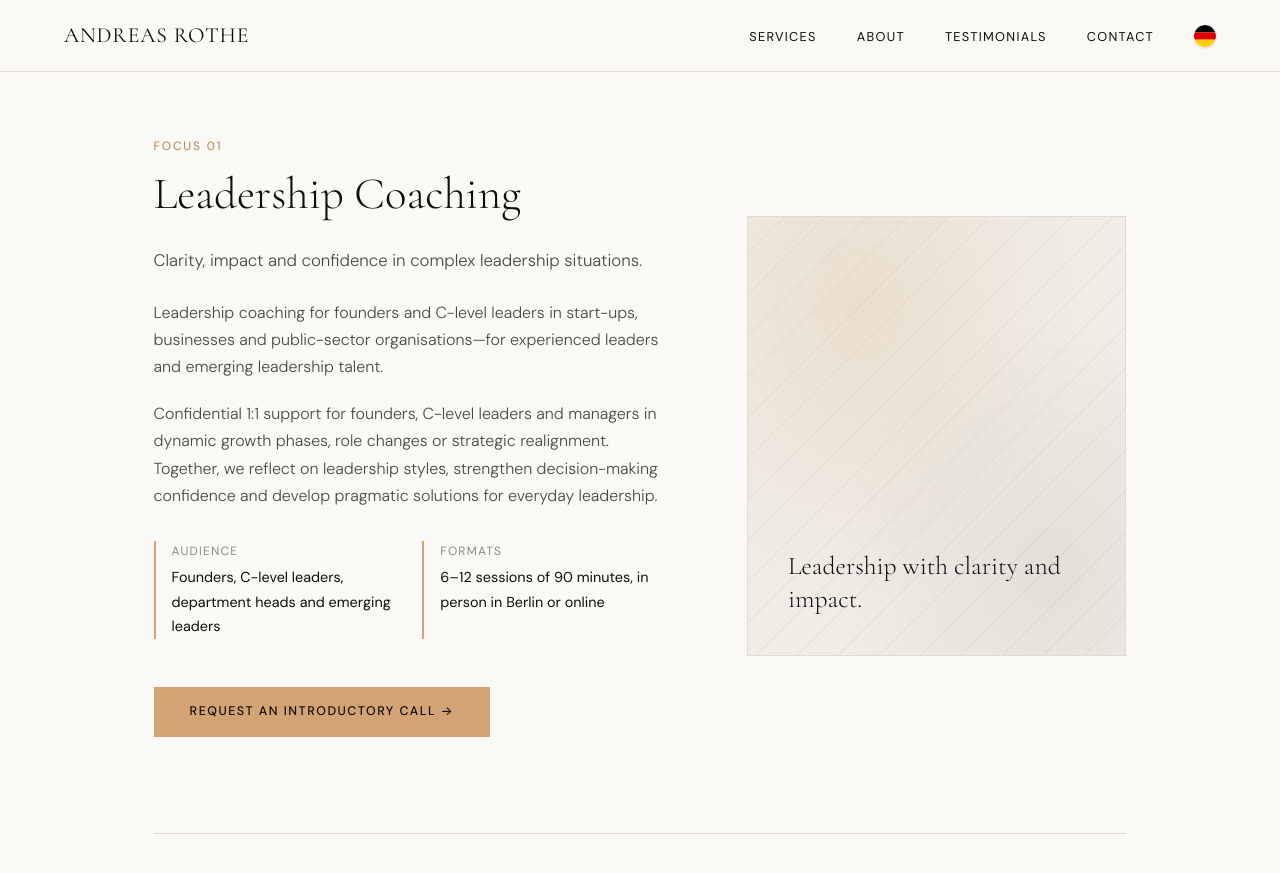
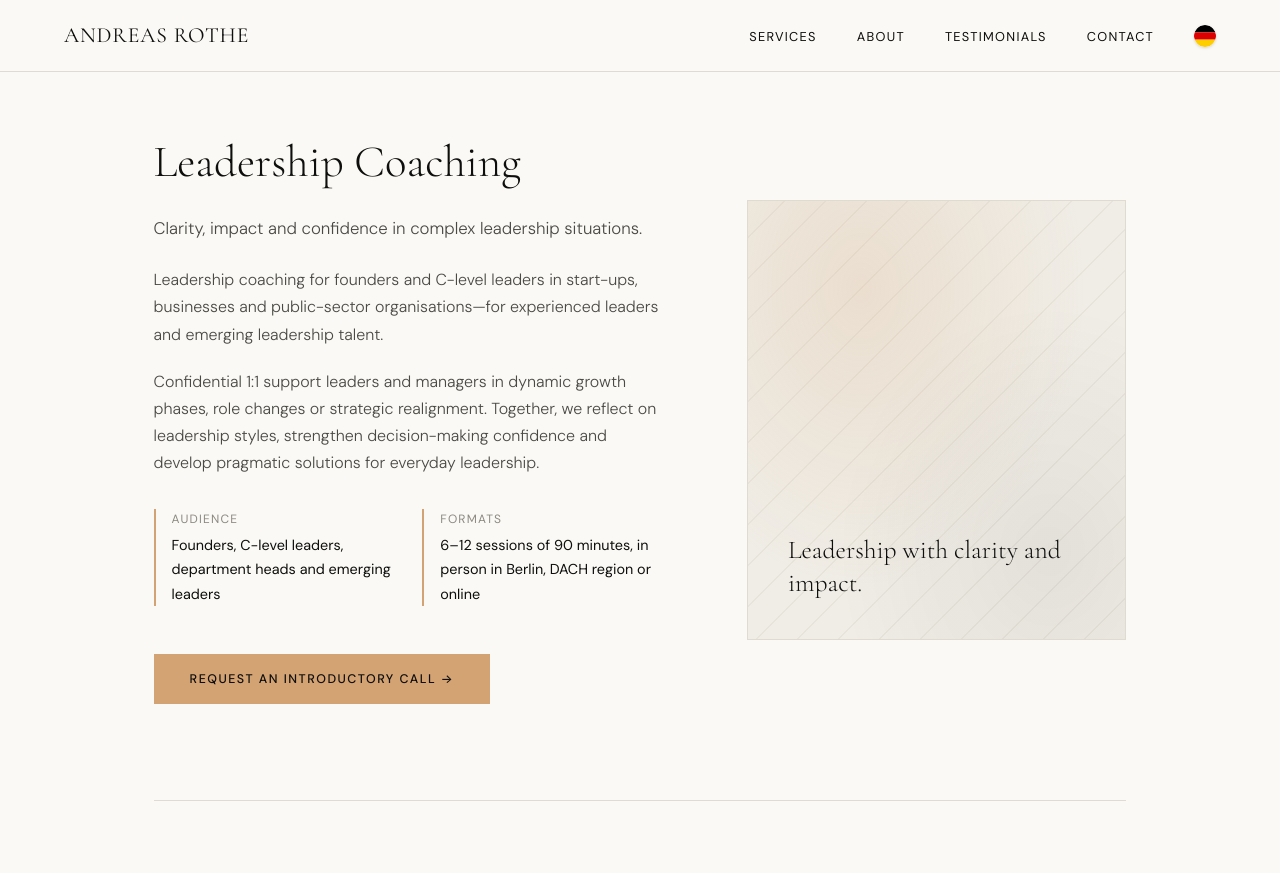
Before and after one commit to arothe161/andreasrothe, a Jekyll site: the page built from en/leadership-coaching.html, in a window 1280 px wide and 900 px high. Shown: the top 873 px of the window. Built offline with Jekyll 4.4.1, drawn with Linux system fonts in a browser that asks for light colours.

Commit message:
format fixes

```diff
--- a/en/index.html
+++ b/en/index.html
@@ -23,7 +23,7 @@
   </div>
   <div class="hero-image">
     <img
-	  src="{{ '/assets/highway-to-success.jpg' | relative_url }}"
+	  src="{{ '/assets/road-to-success.jpg' | relative_url }}"
 	  alt="Mountain road leading into the distance"
 	  class="hero-image-photo"
     >
--- a/en/leadership-coaching.html
+++ b/en/leadership-coaching.html
@@ -9,8 +9,7 @@
 <!-- Section 1: Leadership Coaching -->
 <section class="lp-split-section" style="padding-top: calc(var(--nav-h) + 4rem);">
   <div class="lp-split-text">
-    <h2 class="section-label">Focus 01</h2>
-    <h1 class="section-title">Leadership Coaching</h1>
+    <h2 class="section-title">Leadership Coaching</h2>
     <p class="hero-sub" style="margin-bottom: 1.5rem;">
       Clarity, impact and confidence in complex leadership situations.
     </p>
@@ -18,7 +17,7 @@
       Leadership coaching for founders and C-level leaders in start-ups, businesses and public-sector organisations—for experienced leaders and emerging leadership talent.
     </p>
     <p>
-      Confidential 1:1 support for founders, C-level leaders and managers in dynamic growth phases, role changes or strategic realignment. Together, we reflect on leadership styles, strengthen decision-making confidence and develop pragmatic solutions for everyday leadership.
+      Confidential 1:1 support leaders and managers in dynamic growth phases, role changes or strategic realignment. Together, we reflect on leadership styles, strengthen decision-making confidence and develop pragmatic solutions for everyday leadership.
     </p>
     <div class="about-credentials" style="margin-top: 2rem;">
       <div class="credential">
@@ -27,7 +26,7 @@
       </div>
       <div class="credential">
         <div class="credential-title">Formats</div>
-        <div class="credential-text">6–12 sessions of 90 minutes, in person in Berlin or online</div>
+        <div class="credential-text">6–12 sessions of 90 minutes, in person in Berlin, DACH region or online</div>
       </div>
     </div>
     <div style="margin-top: 2.5rem;">
@@ -44,7 +43,6 @@
 <!-- Section 2: Transformation -->
 <section class="lp-split-section">
   <div class="lp-split-text">
-    <h2 class="section-label">Focus 02</h2>
     <h3 class="section-title">Transformation, Change and Team Development</h3>
     <p class="hero-sub" style="margin-bottom: 1.5rem;">
       Shape change strategically and bring teams along effectively.
@@ -79,7 +77,6 @@
 <!-- Section 3: Public sector and established organisations -->
 <section class="lp-split-section" style="padding-bottom: 7rem;">
   <div class="lp-split-text">
-    <h2 class="section-label">Focus 03</h2>
     <h3 class="section-title">Transformation in Traditional Structures</h3>
     <p class="hero-sub" style="margin-bottom: 1.5rem;">
       Reorganisation and digital transformation in public-sector organisations and established businesses often create particular challenges.
--- a/index.html
+++ b/index.html
@@ -20,7 +20,7 @@
   </div>
   <div class="hero-image">
     <img
-		src="{{ '/assets/highway-to-success.jpg' | relative_url }}"
+		src="{{ '/assets/road-to-success.jpg' | relative_url }}"
 		alt="Bergstraße als Sinnbild für den Weg zum Erfolg"
 		class="hero-image-photo"
 	>
```
